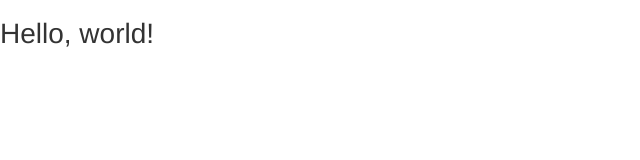
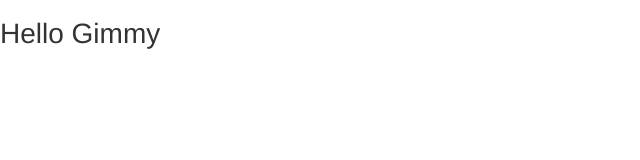
Before and after one commit to MohamedGImmiy/enyo-psd-website, a plain HTML site: page index.html in a window 1280 px wide. Shown: the full height of the page, 0-640 px from the left. Drawn offline with nearby package versions, Linux system fonts and the light colour scheme; files that its build step writes are made by us from their sources; files whose address does not match are found by name.

Commit message:
first change

```diff
--- a/index.html
+++ b/index.html
@@ -19,7 +19,7 @@
     <![endif]-->
   </head>
   <body>
-    <h1>Hello, world!</h1>
+    <h1>Hello Gimmy</h1>
 
     <!-- jQuery (necessary for Bootstrap's JavaScript plugins) -->
     <script src="https://ajax.googleapis.com/ajax/libs/jquery/1.12.4/jquery.min.js"></script>
```
